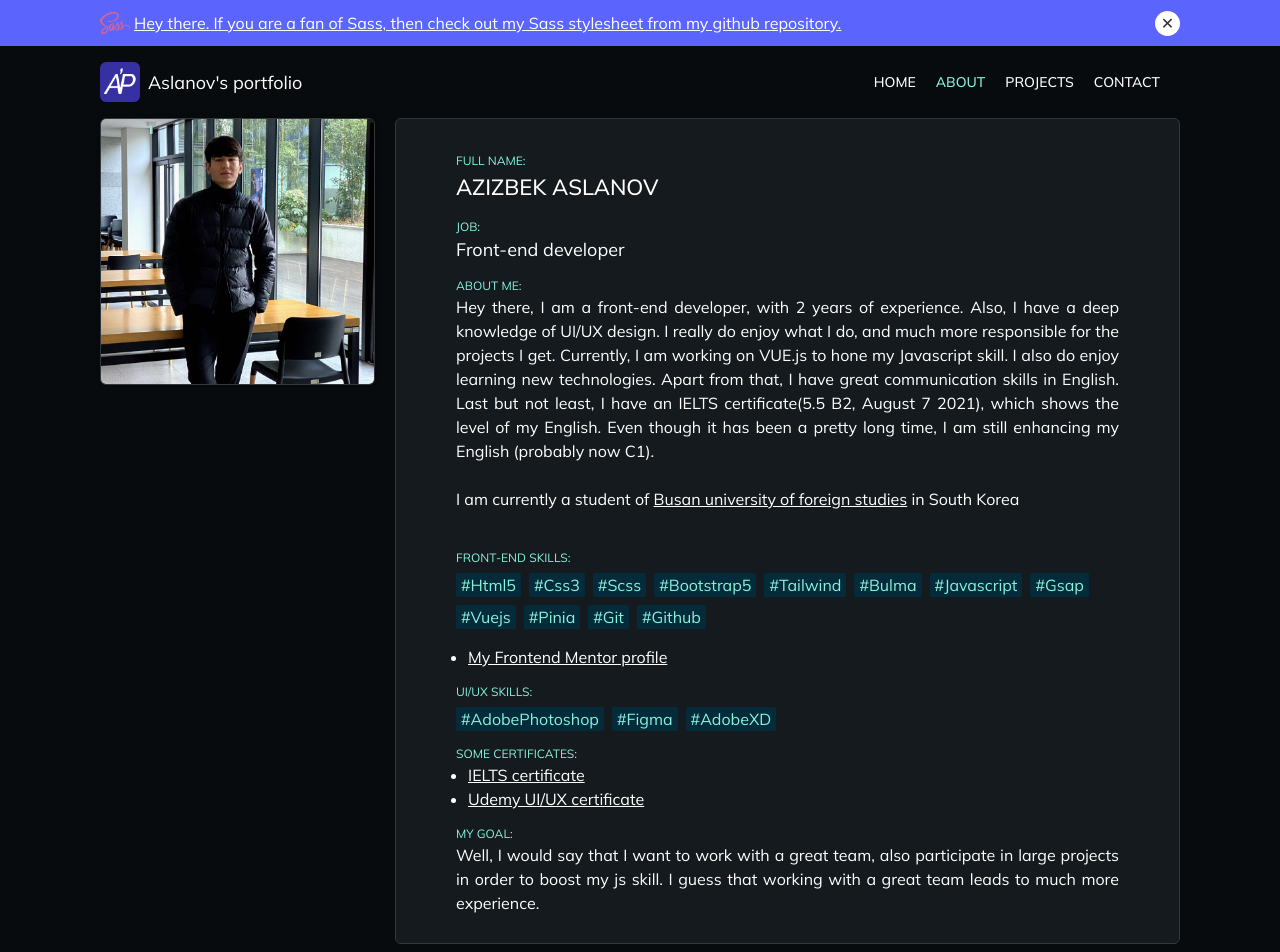
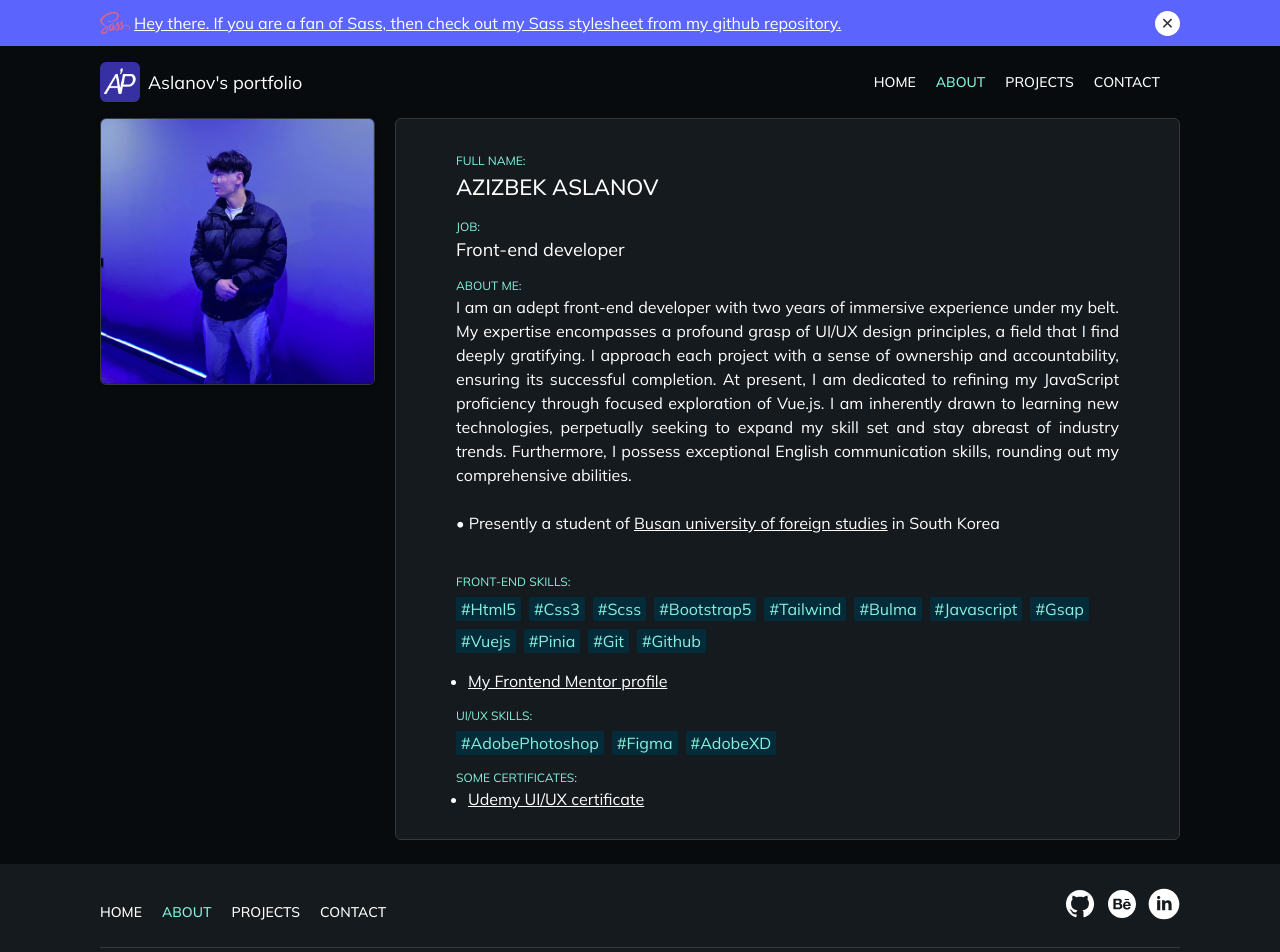
Before and after one commit to itsaslanov/new-aslanov.uz, a Vue app: page /about in a window 1280 px wide. Shown: the top 952 px of the page. Built offline with nearby package versions, Linux system fonts and the light colour scheme; no server answers; what vue-sweetalert2 would draw is missing.

Commit message:
1. user image changing, 2. About person self editing.

```diff
--- a/src/components/app/AppHeader.vue
+++ b/src/components/app/AppHeader.vue
@@ -9,7 +9,7 @@ const shortDescriptions = ref([
     title: "Have a deep knowledge of UI/UX design."
   },
   {
-    title: "Currently a student of BUFS in South Korea."
+    title: "Presently a student of BUFS in South Korea."
   }
 ])
 </script>
@@ -17,7 +17,7 @@ const shortDescriptions = ref([
 <template>
   <div class="flex flex-col gap-12px md:gap-20px md:flex-row md:mt-0px">
     <div class="w-full md:max-w-[275px]">
-      <img src="../../assets/aslanov.png" class="w-full border border-lightBlue rounded-6px custom-box-shadow">
+      <img src="../../assets/userpage.png" class="w-full border border-lightBlue rounded-6px custom-box-shadow">
     </div>
     <div
       class="w-full bg-gray border border-lightBlue rounded-[6px] custom-box-shadow px-[14px] py-[20px] md:py-[42px] lg:px-[60px] flex flex-col gap-20px">
--- a/src/views/AboutView.vue
+++ b/src/views/AboutView.vue
@@ -2,7 +2,7 @@
 const aboutPerson = {
     fullName: 'Azizbek Aslanov',
     job: 'Front-end developer',
-    aboutPersonSelf: "Hey there, I am a front-end developer, with 2 years of experience. Also, I have a deep knowledge of UI/UX design. I really do enjoy what I do, and much more responsible for the projects I get. Currently, I am working on VUE.js to hone my Javascript skill. I also do enjoy learning new technologies. Apart from that, I have great communication skills in English. Last but not least, I have an IELTS certificate(5.5 B2, August 7 2021), which shows the level of my English. Even though it has been a pretty long time, I am still enhancing my English (probably now C1).",
+    aboutPersonSelf: "I am an adept front-end developer with two years of immersive experience under my belt. My expertise encompasses a profound grasp of UI/UX design principles, a field that I find deeply gratifying. I approach each project with a sense of ownership and accountability, ensuring its successful completion. At present, I am dedicated to refining my JavaScript proficiency through focused exploration of Vue.js. I am inherently drawn to learning new technologies, perpetually seeking to expand my skill set and stay abreast of industry trends. Furthermore, I possess exceptional English communication skills, rounding out my comprehensive abilities.",
     frontEndSkills: [
         {
             skill: 'Html5'
@@ -54,10 +54,6 @@ const aboutPerson = {
     ],
     certificates: [
         {
-            name: 'IELTS certificate',
-            link: 'https://firebasestorage.googleapis.com/v0/b/aslanov-c939e.appspot.com/o/my-IELTS.pdf?alt=media&token=48c0d8b7-83c9-4dc7-bd66-a21c81e7ab88'
-        },
-        {
             name: 'Udemy UI/UX certificate',
             link: 'https://firebasestorage.googleapis.com/v0/b/aslanov-c939e.appspot.com/o/udemy.pdf?alt=media&token=a040fec1-93ef-4942-b822-5c024a07edfa'
         }
@@ -73,7 +69,7 @@ const { fullName, job, aboutPersonSelf, frontEndSkills, uiDesignSkills, certific
     <div class="max-w-[1080px] px-[14px] xl:px-0 mx-auto">
         <div class="flex flex-col md:flex-row gap-12px md:gap-20px mt-[14px] md:mt-[0px]">
             <div class="w-full md:max-w-[275px]">
-                <img src="../assets/about-aslanov.png" class="w-full border border-lightBlue rounded-6px custom-box-shadow">
+                <img src="../assets/userpage.png" alt="aslanov_img" class="w-full border border-lightBlue rounded-6px custom-box-shadow">
             </div>
             <div class="w-full bg-gray rounded-md border border-lightBlue py-14px md:py-28px px-[20px] md:px-[60px]">
                 <span class="uppercase text-[12px] text-aqua">Full name:</span>
@@ -87,11 +83,10 @@ const { fullName, job, aboutPersonSelf, frontEndSkills, uiDesignSkills, certific
 
                 <br />
 
-                <h3 class="text-[16px] text-start md:text-justify">
-                    I am currently a student of
-                    <a href="https://www.bufs.ac.kr/" class="inline-block underline" target="_blank">Busan university of foreign studies</a>
-                     in South Korea
-                </h3>
+              <h3 class="text-[16px] text-start">
+                • Presently a student of <a href="https://www.bufs.ac.kr/" class="inline-block underline" target="_blank">Busan university of foreign studies</a>
+                in South Korea
+              </h3>
 
                 <br />
 
@@ -119,10 +114,7 @@ const { fullName, job, aboutPersonSelf, frontEndSkills, uiDesignSkills, certific
                         </a>
                     </li>
                 </ul>
-                <span class="uppercase text-[12px] text-aqua block mt-14px">My goal:</span>
-                <h3 class="text-[16px] text-16px text-start md:text-justify">
-                    {{ goal }}
-                </h3>
+
             </div>
         </div>
     </div>
```
Also changed, not shown: src/assets/userpage.png (added).
